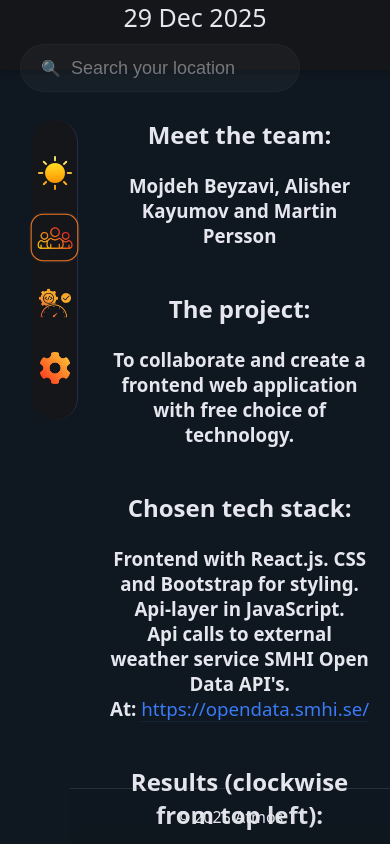
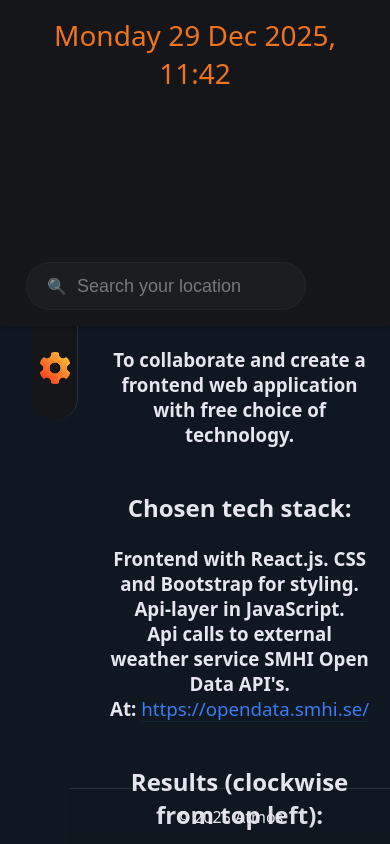
Before and after one commit to MartinPersson-Lexicon/Atmos, a React (Vite) app: page /about in a window 390 px wide. Shown: the top 844 px of the page. Built offline with nearby package versions, Linux system fonts and the light colour scheme.

Commit message:
In header: edited date and added logo. in settings minor layout adjustments

```diff
--- a/src/components/header/Header.css
+++ b/src/components/header/Header.css
@@ -3,11 +3,12 @@
   justify-content: space-between;
   align-items: center;
   margin-bottom: 30px;
-  height: 70px;
-  padding: 0 20px;
+  height: auto;
+  padding: 16px 26px;
   background: var(--surface);
   box-shadow: 0 2px 6px var(--shadow-color);
   z-index: 80;
+  position: relative;
 }
 
 /* Ensure header spans full width and items stay in a row */
@@ -15,12 +16,25 @@
   width: 100%;
   gap: 20px;
 }
+.header-logo {
+  font-size: 58px;
+  font-weight: 900;
+  color: var(--accent);
+  position: absolute;
+  left: 50%;
+  transform: translateX(-50%);
+}
+/* ensure canvas inside header logo fills container */
+.header-logo canvas {
+  display: block;
+  width: 100%;
+  height: 100%;
+}
 
 .date {
-  font-size: 25px;
+  font-size: 28px;
   font-weight: 500;
-  color: var(--text);
-  margin: 0;
+  color: var(--accent);
 }
 
 .header-right {
@@ -43,9 +57,18 @@
     flex-direction: column;
     align-items: stretch;
     gap: 10px;
+    height: auto;
   }
   .header-right {
     justify-content: space-between;
+  }
+  .header-logo {
+    position: static;
+    transform: none;
+    margin: 0 auto;
+    text-align: center;
+    font-size: 28px;
+    font-weight: 800;
   }
 }
 
--- a/src/components/header/Header.jsx
+++ b/src/components/header/Header.jsx
@@ -1,18 +1,97 @@
 import "./Header.css";
-// import React, { useContext } from "react";
-// import { ThemeContext } from "../../context/ThemeContext";
+import { useEffect } from "react";
 
 export default function Header({ searchQuery, setSearchQuery }) {
   // const { theme, setTheme } = useContext(ThemeContext);
   const getFormattedDate = () => {
     const now = new Date();
-    const options = { day: "2-digit", month: "short", year: "numeric" };
+    const options = {
+      weekday: "long",
+      day: "2-digit",
+      month: "short",
+      year: "numeric",
+      hour: "2-digit",
+      minute: "2-digit",
+    };
     return now.toLocaleDateString("en-GB", options);
   };
+
+  // draw video into canvas clipped to the logo text
+  useEffect(() => {
+    const video = document.getElementById("header-logo-video");
+    const canvas = document.getElementById("header-logo-canvas");
+    if (!canvas) return;
+    const ctx = canvas.getContext("2d");
+    const logoText = "Atmos";
+
+    function resize() {
+      const dpr = window.devicePixelRatio || 1;
+      const rect = canvas.parentElement.getBoundingClientRect();
+      canvas.width = Math.max(1, Math.floor(rect.width * dpr));
+      canvas.height = Math.max(1, Math.floor(rect.height * dpr));
+      canvas.style.width = `${rect.width}px`;
+      canvas.style.height = `${rect.height}px`;
+      ctx.setTransform(dpr, 0, 0, dpr, 0, 0);
+    }
+
+    let rafId = null;
+
+    function draw() {
+      if (!video || !ctx) return;
+      const w = canvas.width / (window.devicePixelRatio || 1);
+      const h = canvas.height / (window.devicePixelRatio || 1);
+      ctx.clearRect(0, 0, w, h);
+      try {
+        ctx.drawImage(video, 0, 0, w, h);
+        ctx.globalCompositeOperation = "destination-in";
+        const style = window.getComputedStyle(canvas.parentElement);
+        const fontSize = parseFloat(style.fontSize) || 24;
+        const fontFamily = style.fontFamily || "Inter, system-ui, sans-serif";
+        ctx.fillStyle = "#000";
+        ctx.textAlign = "center";
+        ctx.textBaseline = "middle";
+        ctx.font = `${fontSize}px ${fontFamily}`;
+        ctx.fillText(logoText, w / 2, h / 2);
+        ctx.globalCompositeOperation = "source-over";
+      } catch {
+        // ignore draw errors
+      }
+      rafId = requestAnimationFrame(draw);
+    }
+
+    function start() {
+      resize();
+      if (video) {
+        const p = video.play();
+        if (p && typeof p.catch === "function") p.catch(() => {});
+      }
+      if (rafId == null) draw();
+    }
+
+    window.addEventListener("resize", resize);
+    start();
+
+    return () => {
+      window.removeEventListener("resize", resize);
+      if (rafId != null) cancelAnimationFrame(rafId);
+    };
+  }, []);
 
   return (
     <header className="header">
       <p className="date">{getFormattedDate()}</p>
+      <div className="header-logo" aria-hidden="true">
+        <video
+          id="header-logo-video"
+          src="/videos/flames.mp4"
+          muted
+          loop
+          playsInline
+          preload="auto"
+          style={{ display: "none" }}
+        />
+        <canvas id="header-logo-canvas" />
+      </div>
       <div className="header-right">
         <div className="search-bar">
           <span className="search-icon">🔍</span>
--- a/src/pages/Settings.jsx
+++ b/src/pages/Settings.jsx
@@ -50,8 +50,8 @@ export default function Settings() {
         }}
       >
         <h3>Color Theming</h3>
-        <div style={{ display: "flex", gap: 12, alignItems: "center" }}>
-          <label>
+        <div style={{ display: "flex", gap: 24, alignItems: "center" }}>
+          <label style={{ gap: 8 , display: "flex", alignItems: "center" }}>
             <input
               type="radio"
               name="theme"
@@ -60,7 +60,7 @@ export default function Settings() {
             />
             Light
           </label>
-          <label>
+          <label style={{ gap: 8 , display: "flex", alignItems: "center" }}>
             <input
               type="radio"
               name="theme"
@@ -73,7 +73,7 @@ export default function Settings() {
       </div>
 
       <section style={{ marginTop: 20 }}>
-        <h3>Base Colors</h3>
+        <h3>Editable Colors (click)</h3>
         <div
           style={{
             display: "grid",
@@ -146,7 +146,7 @@ export default function Settings() {
               );
             })}
         </div>
-        <h3>Base Colors with transparency</h3>
+        <h3>Colors with transparency</h3>
         {/* Row 2: transparency slider (sets alpha for all five colors) */}
         <div
           style={{
```
